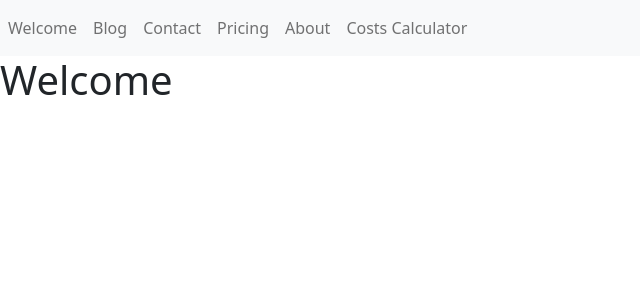
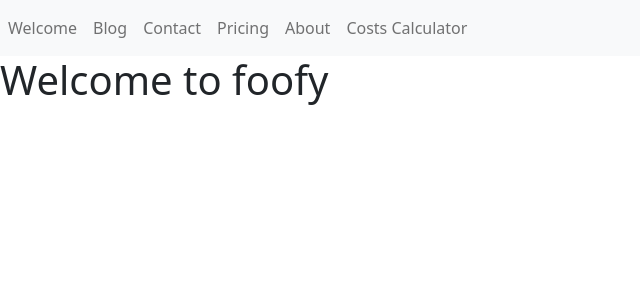
Before and after one commit to jpennington2472/foofy-react-app, a React (Create React App) app: page / in a window 1280 px wide. Shown: the top 300 px of the page, without its empty margins (0-640 px from the left). Built offline with nearby package versions, Linux system fonts and the light colour scheme.

Commit message:
Update Welcome.tsx

```diff
--- a/src/components/pages/Welcome.tsx
+++ b/src/components/pages/Welcome.tsx
@@ -3,7 +3,7 @@ import React from "react";
 const Welcome = () => {
     return (
         <div>
-        <h1>Welcome</h1>
+        <h1>Welcome to foofy</h1>
         </div>
     );
     }
```
